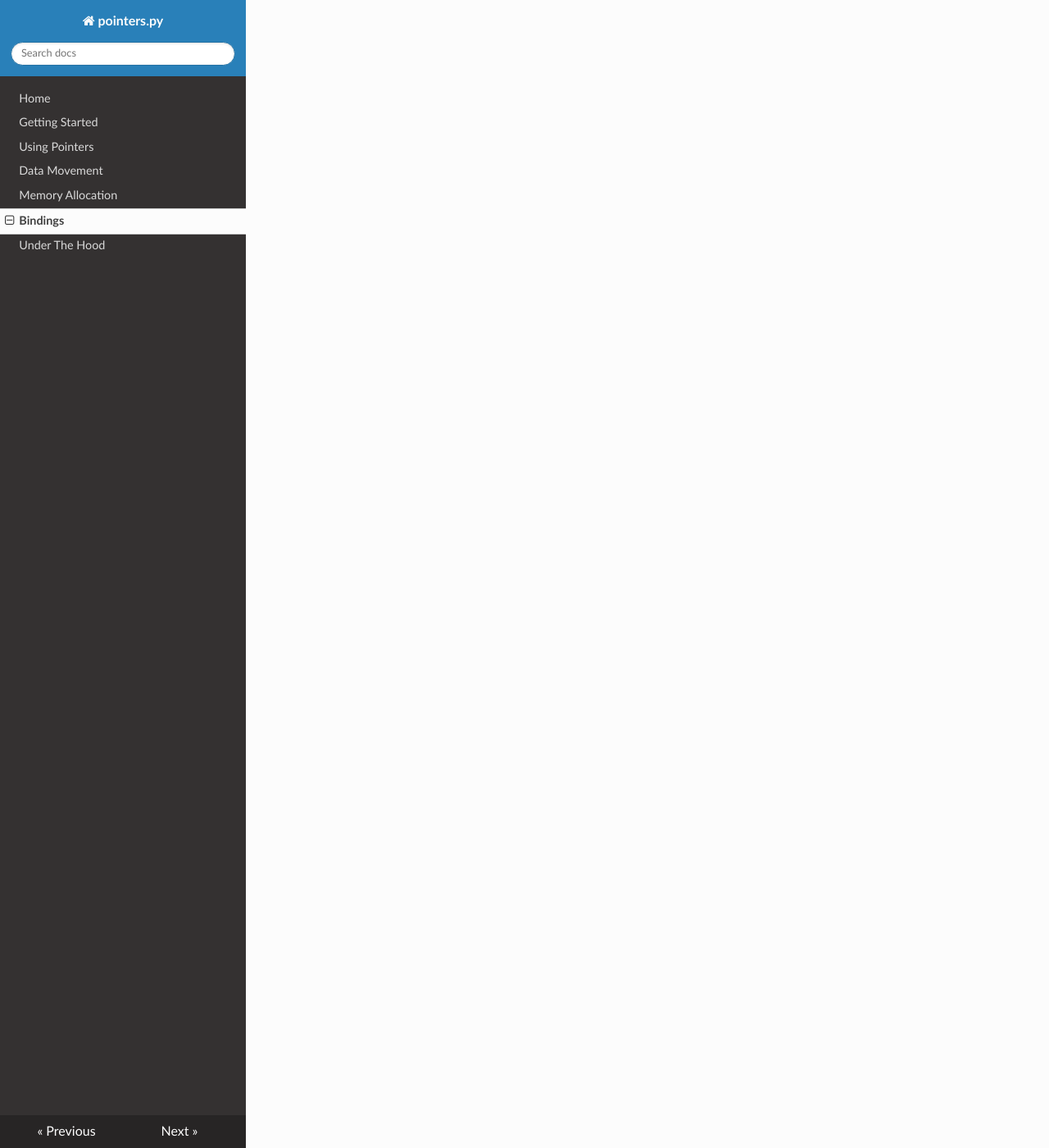
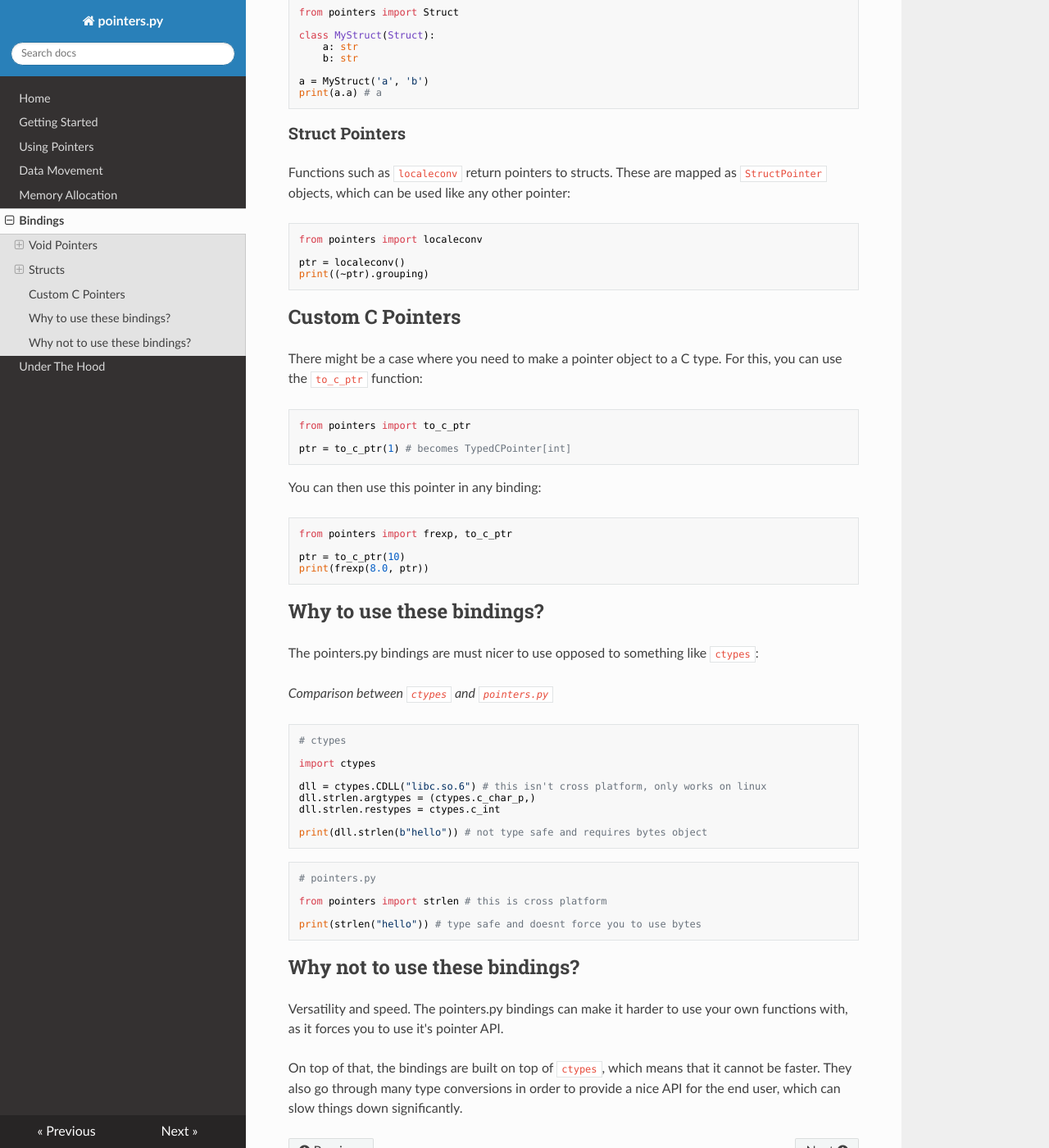
Before and after one commit to ZeroIntensity/pointers.py, an MkDocs documentation site: the page built from docs/bindings.md, in a window 1280 px wide and 1400 px high, scrolled down 1505 px. Shown: the whole window at 82% size. Built offline with MkDocs 1.6.1, drawn with Linux system fonts in a browser that asks for light colours; nearby versions of some CDN libraries; some of the changed text lies outside the part shown.

Commit message:
a few patches

````diff
--- a/docs/bindings.md
+++ b/docs/bindings.md
@@ -1,6 +1,8 @@
 # Bindings
 
-Pointers.py provides Python bindings for most of the C standard library.
+**Warning:** This page assumes you are already familiar with the C programming language.
+
+On top of the basic memory functions, pointers.py provides Python bindings for almost the entire C standard library.
 
 To use one, simply import it:
 
@@ -9,3 +11,127 @@
 
 print(strlen('hello')) # 5
 ```
+
+Pointers.py will automatically convert the parameters to C values, and then convert the return value back to Python.
+
+## Void Pointers
+
+Some types (such as `FILE`) cannot be converted to Python. Pointers.py resolves this by returning a `VoidPointer` object.
+
+```py
+from pointers import fopen, fclose, fprintf
+
+file = fopen('/dev/null', 'w')
+fprintf(file, "hello")
+fclose(file)
+```
+
+Although it won't be very useful, you can still dereference it:
+
+```py
+print(~file) # 4222428292
+```
+
+### Casting
+
+If you need to cast a void pointer to a typed pointer, you can use the `cast` function, like so:
+
+```py
+from pointers import fopen, fclose, fprintf, cast
+
+file = cast(fopen('/dev/null', 'w'), int) # type becomes TypedCPointer[int]
+fprintf(file, "hello")
+fclose(file)
+```
+
+### Typed vs void pointers
+
+The `TypedCPointer` class inherits from `VoidPointer` so most of the behavior is the same, with 2 key differences:
+
+- `VoidPointer` always points to `int`, whereas `TypedCPointer` always points to `T`.
+- `TypedCPointer` forces the pointer to be the same type when using data movement, but `VoidPointer` will move any type.
+
+## Structs
+
+A few functions (such as `div`) return structs. Luckily, these are mappable to Python objects:
+
+```py
+from pointers import div
+
+div(10, 1) # returns type DivT, which maps to the C struct div_t
+```
+
+In fact, you can even create your own structs:
+
+```py
+from pointers import Struct
+
+class MyStruct(Struct):
+    a: str
+    b: str
+
+a = MyStruct('a', 'b')
+print(a.a) # a
+```
+
+### Struct Pointers
+
+Functions such as `localeconv` return pointers to structs. These are mapped as `StructPointer` objects, which can be used like any other pointer:
+
+```py
+from pointers import localeconv
+
+ptr = localeconv()
+print((~ptr).grouping)
+```
+
+## Custom C Pointers
+
+There might be a case where you need to make a pointer object to a C type. For this, you can use the `to_c_ptr` function:
+
+```py
+from pointers import to_c_ptr
+
+ptr = to_c_ptr(1) # becomes TypedCPointer[int]
+```
+
+You can then use this pointer in any binding:
+
+```py
+from pointers import frexp, to_c_ptr
+
+ptr = to_c_ptr(10)
+print(frexp(8.0, ptr))
+```
+
+## Why to use these bindings?
+
+The pointers.py bindings are must nicer to use opposed to something like `ctypes`:
+
+_Comparison between `ctypes` and `pointers.py`_
+
+```py
+# ctypes
+
+import ctypes
+
+dll = ctypes.CDLL("libc.so.6") # this isn't cross platform, only works on linux
+dll.strlen.argtypes = (ctypes.c_char_p,)
+dll.strlen.restypes = ctypes.c_int
+
+print(dll.strlen(b"hello")) # not type safe and requires bytes object
+```
+
+```py
+# pointers.py
+
+from pointers import strlen # this is cross platform
+
+print(strlen("hello")) # type safe and doesnt force you to use bytes
+```
+
+## Why not to use these bindings?
+
+Versatility and speed. The pointers.py bindings can make it harder to use your own functions with, as it forces you to use it's pointer API.
+
+On top of that, the bindings are built on top of `ctypes`, which means that it cannot be faster. They also go through many type conversions in order to provide a nice API for the end user, which can slow things down significantly.
--- a/setup.py
+++ b/setup.py
@@ -6,7 +6,7 @@
 if __name__ == "__main__":
     setup(
         name="pointers.py",
-        version="1.2.8",
+        version="1.2.9",
         author="ZeroIntensity",
         author_email="<zintensitydev@gmail.com>",
         description="Bringing the hell of pointers to Python.",
--- a/src/pointers/__init__.py
+++ b/src/pointers/__init__.py
@@ -22,6 +22,6 @@
 from .calloc import calloc, CallocPointer
 from .frozen_pointer import to_const_ptr, FrozenPointer
 from .decay import decay
-from .c_pointer import TypedCPointer, VoidPointer, cast, StructPointer
+from .c_pointer import TypedCPointer, VoidPointer, cast, StructPointer, to_c_ptr
 from .struct import Struct
 from .bindings import *
--- a/test.py
+++ /dev/null
@@ -1 +0,0 @@
-from src.pointers._gen import dll
````
Also changed, not shown: 2 other files.
